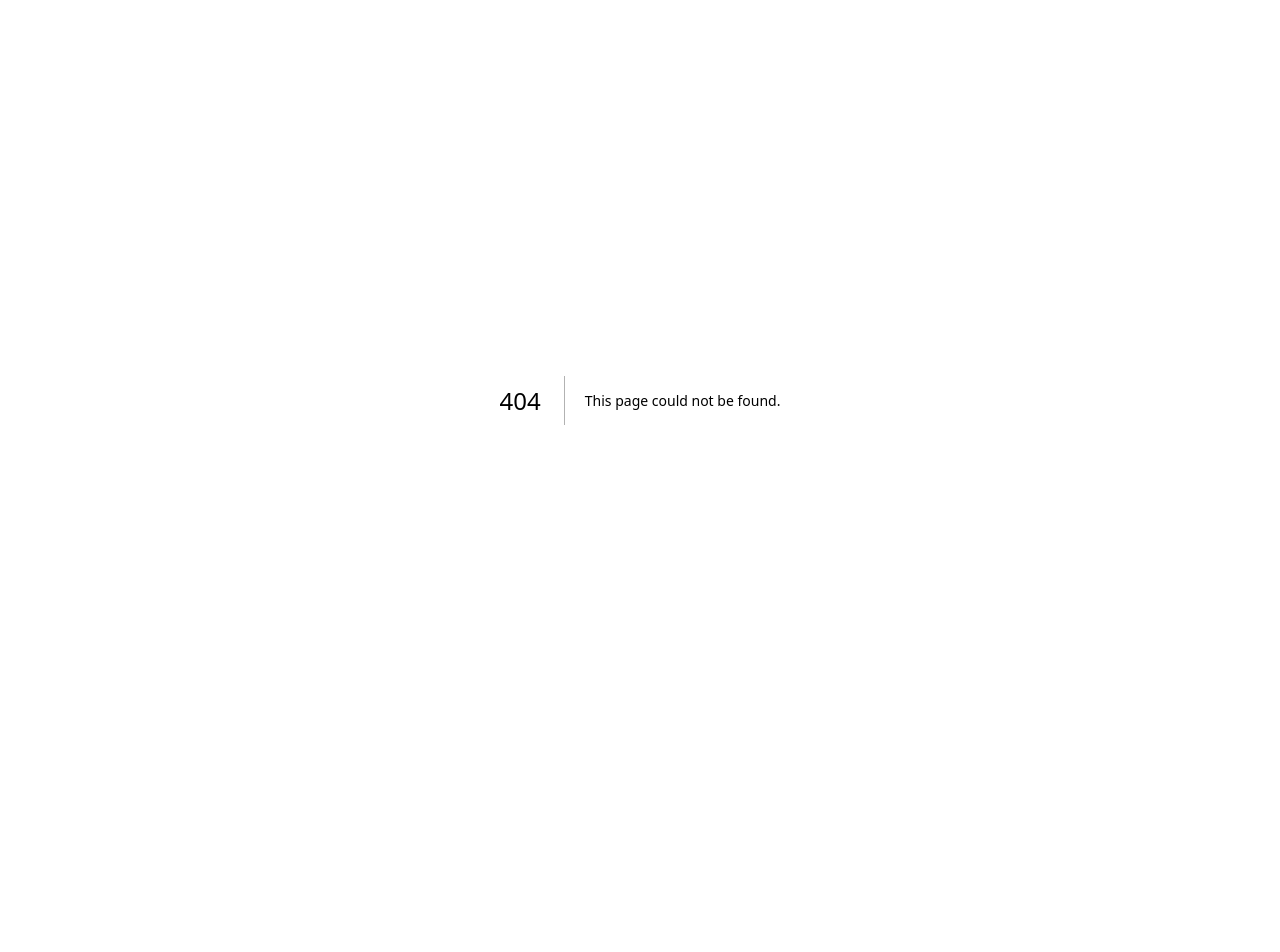
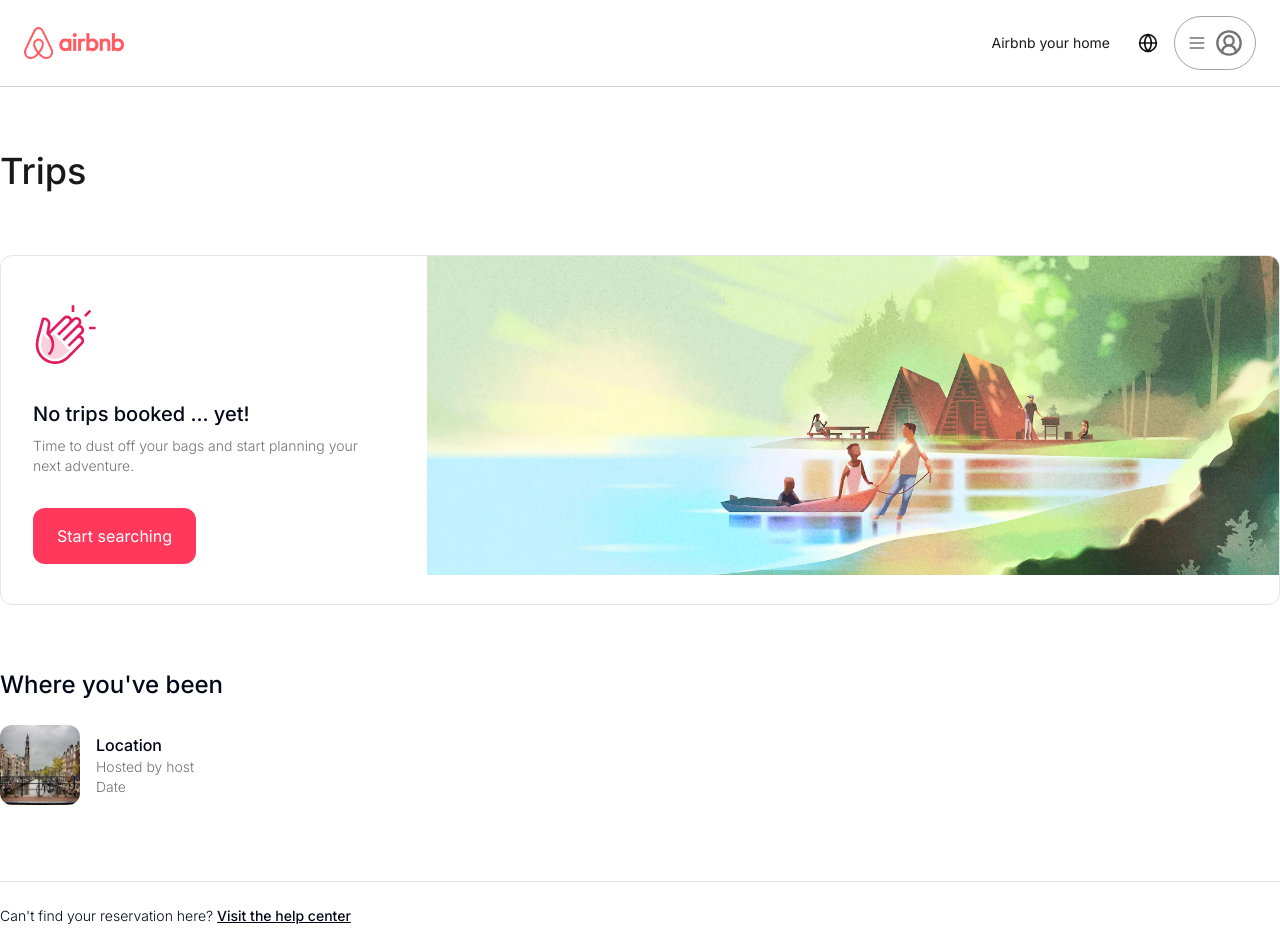
Before and after one commit to alloteyphil/airbnb-clone, a Next.js app: page /trips in a window 1280 px wide. Before the commit this address had no page. Shown: the top 952 px of the page. Before the commit the page ends 800 px from the top, so only its background shows below. Built offline with nearby package versions, Linux system fonts and the light colour scheme; no server answers; the database is empty.

Commit message:
Added small fixes

```diff
--- a/app/api/webhooks/stripe/route.js
+++ b/app/api/webhooks/stripe/route.js
@@ -26,14 +26,14 @@ export async function POST(req) {
     const { id, amount_total, metadata } = event.data.object;
     const stay = await getSingleStay(metadata?.bookingId);
     const { _id: stayId, title, price, images } = stay;
-    const { _id, firstName, lastName, email } = await getUserByClerk(
+    const { clerkId, firstName, lastName, email } = await getUserByClerk(
       metadata?.userId
     );
 
     const booking = {
       stripeId: id || "",
       user: {
-        _id: _id || "",
+        _id: clerkId || "",
         firstName: firstName || "",
         lastName: lastName || "",
         email: email || "",
--- a/app/checkout/[id]/page.js
+++ b/app/checkout/[id]/page.js
@@ -28,7 +28,7 @@ const page = async ({ params, searchParams }) => {
       <div className="max-w-6xl mx-auto py-16 flex-1">
         <div className="flex items-center">
           <ChevronLeftLink />
-          <h1 className="text-black/90/90 text-3xl font-medium">
+          <h1 className="text-black/90 text-3xl font-medium">
             Confirm and pay
           </h1>
         </div>
--- a/app/components/BookingDate.jsx
+++ b/app/components/BookingDate.jsx
@@ -17,7 +17,6 @@ const BookingDate = () => {
 
   const checkin = searchParams.get("checkin");
   const checkout = searchParams.get("checkout");
-  console.log(checkin, checkout);
 
   const dateContext = useDateStore((state) => state);
   const { setStartDate, setEndDate } = dateContext;
--- a/app/components/CheckoutButton.jsx
+++ b/app/components/CheckoutButton.jsx
@@ -31,6 +31,7 @@ const CheckoutButton = ({
       endDate,
     };
   }
+  console.log(user.id);
 
   const onCheckout = async () => {
     if (booking === undefined) return;
--- a/app/components/MapStayCard.jsx
+++ b/app/components/MapStayCard.jsx
@@ -25,7 +25,6 @@ const MapStayCard = ({
   const [currentUser, setCurrentUser] = useState(null);
   const [favourited, setFavourited] = useState(false);
   const { startDate, endDate } = useDateStore((state) => state);
-  console.log(startDate, endDate);
 
   useEffect(() => {
     const getUser = async () => {
--- a/app/components/Navbar.jsx
+++ b/app/components/Navbar.jsx
@@ -11,9 +11,11 @@ function Navbar({ children }) {
     <>
       <nav className="px-6">
         <div className="flex py-4">
-          <Link className=" flex-1 flex items-center" href={"/"}>
-            <Image src={logo} alt="Airbnb logo" width={100} />
-          </Link>
+          <div className=" flex-1 flex items-center">
+            <Link href={"/"}>
+              <Image src={logo} alt="Airbnb logo" width={100} />
+            </Link>
+          </div>
           <>{children}</>
           <div className="flex-1">
             <div className="ml-auto flex items-center max-w-max">
--- /dev/null
+++ b/app/components/TripsCard.jsx
@@ -0,0 +1,21 @@
+import Image from "next/image";
+import testImage from "../../public/amsterdam.jpeg";
+
+const TripsCard = () => {
+  return (
+    <div className="flex gap-4 items-center">
+      <Image
+        src={testImage}
+        className="w-20 h-20 rounded-xl"
+        alt="test image"
+      />
+      <div className="flex flex-col">
+        <p className="font-medium text-base">Location</p>
+        <p className="text-neutral-500">Hosted by host</p>
+        <p className="text-neutral-500">Date</p>
+      </div>
+    </div>
+  );
+};
+
+export default TripsCard;
--- /dev/null
+++ b/app/stays/[id]/loading.js
@@ -0,0 +1,91 @@
+import Navbar from "@/app/components/Navbar";
+import Footer from "@/app/components/Footer";
+import { Skeleton } from "@/components/ui/skeleton";
+
+const Loading = () => {
+  return (
+    <>
+      <Navbar />
+      <div className="max-w-7xl pt-6 mx-auto flex flex-col gap-3">
+        <h3 className="text-3xl font-medium">
+          <Skeleton className="w-52 h-6" />
+        </h3>
+        <div className="flex justify-between">
+          <Skeleton className="w-36 h-6" />
+          <div className="flex gap-4">
+            <Skeleton className="w-28 h-6" />
+          </div>
+        </div>
+
+        <div className="grid grid-cols-2 overflow-hidden mt-5 gap-2 rounded-2xl">
+          <div className="overflow-hidden max-h-[550px]">
+            <Skeleton className="w-full h-full" />
+          </div>
+          <div className="grid grid-cols-2 gap-2">
+            {Array.from({ length: 4 }).map((_, i) => (
+              <Skeleton key={i} className="w-full h-[270px]" />
+            ))}
+          </div>
+        </div>
+
+        <div className="flex gap-10 min-h-screen mt-7">
+          <div className="w-2/3 flex flex-col gap-6 mt-2">
+            <div className="flex flex-col gap-3">
+              <Skeleton className="w-60 h-8" />
+              <Skeleton className="w-40 h-6" />
+              <Skeleton className="w-10 h-6" />
+            </div>
+            <div className="border-t-[0.5px] border-b-[0.5px] flex items-center gap-6 border-neutral-300 py-6">
+              <Skeleton className="w-10 h-10 rounded-full" />
+
+              <div className="flex flex-col gap-1">
+                <Skeleton className="w-32 h-6" />
+                <Skeleton className="w-40 h-6" />
+              </div>
+            </div>
+
+            <div className="flex flex-col pb-8 pt-2 pl-2 gap-6 border-b-[0.5px] border-neutral-300">
+              <div className="flex items-start gap-3">
+                <Skeleton className="w-8 h-8 rounded-full" />
+                <div>
+                  <Skeleton className="w-24 h-6" />
+                  <Skeleton className="w-24 h-6" />
+                </div>
+              </div>
+            </div>
+
+            <div className="flex flex-col pb-8 pt-2 gap-6 border-b-[0.5px] border-neutral-300">
+              <Skeleton className="w-80 h-10" />
+            </div>
+
+            <div className="flex flex-col pb-8 pt-2 gap-6 border-b-[0.5px] border-neutral-300">
+              <h2 className="font-normal text-2xl">What this place offers</h2>
+              <div className="grid grid-cols-2 gap-5 w-2/3">
+                {Array.from({ length: 4 }).map((_, i) => (
+                  <div key={i} className="flex items-center gap-5">
+                    <Skeleton className="w-8 h-8 rounded-full" />
+                    <Skeleton className="w-10 h-6" />
+                  </div>
+                ))}
+              </div>
+            </div>
+          </div>
+
+          <div className="w-1/3 pt-2 pl-10 flex flex-col gap-8">
+            <div className="flex flex-col gap-6 rounded-2xl shadow-xl min-h-[300px] w-full p-6 border">
+              <Skeleton className="w-16 h-8" />
+              <div className="flex flex-col w-full px-10 py-4 border border-neutral-300 rounded-xl">
+                <Skeleton className="w-full h-8" />
+              </div>
+            </div>
+          </div>
+        </div>
+      </div>
+      <Footer>
+        <Skeleton className="w-64 h-6" />
+      </Footer>
+    </>
+  );
+};
+
+export default Loading;
--- /dev/null
+++ b/app/trips/page.js
@@ -0,0 +1,80 @@
+/* eslint-disable react/no-unescaped-entities */
+import Image from "next/image";
+import Navbar from "../components/Navbar";
+import TripImage from "../../public/trips.png";
+import Link from "next/link";
+import Separator from "../components/Separator";
+import TripsCard from "../components/TripsCard";
+import Footer from "../components/Footer";
+import { auth } from "@clerk/nextjs/server";
+import { getPastBookings } from "@/lib/actions/getPastBookings.actions";
+
+const page = async () => {
+  const { userId } = auth();
+  // if (userId !== null) {
+  // }
+  const pastBooking = await getPastBookings(userId);
+  return (
+    <>
+      <Navbar />
+      <div className="flex flex-col gap-16 max-w-[1500px] mx-auto py-16">
+        <div className="flex items-center">
+          <h1 className="text-black/90 text-4xl font-medium">Trips</h1>
+        </div>
+        <div className="grid grid-cols-3 max-h-[350px] overflow-hidden rounded-xl border border-neutral-200">
+          <div className="flex flex-col gap-8 pl-8 pr-12 py-12">
+            <svg
+              viewBox="0 0 48 48"
+              xmlns="http://www.w3.org/2000/svg"
+              aria-hidden="true"
+              role="presentation"
+              focusable="false"
+              className="block h-16 w-16 fill-current text-[rgb(227,28,95)] stroke-current"
+            >
+              <g stroke="none">
+                <path
+                  d="M15.629 22.596l-2.735 2.801a2 2 0 0 1-2.792.07L7.554 22.67c-.73 2.89-1.162 4.807-1.295 5.75-.134.942-.213 1.72-.238 2.334-.005.238.013.6.056 1.086.17 1.21.515 2.33 1.011 3.333 1.825 3.69 5.47 5.748 8.949 5.869 3.31.115 5.517-.794 8.313-3.48l2.715-2.752-11.436-12.214z"
+                  opacity=".2"
+                ></path>
+                <path d="M28.207 9.793c.469.468.79 1.028.965 1.622l.62-.622a3.828 3.828 0 0 1 5.755 5.026 3.829 3.829 0 0 1 1.81 6.23l-1.77 1.78c.452.133.885.351 1.272.655l.348.309a3.828 3.828 0 0 1 .154 5.252l-10.437 10.56c-1.044.935-1.74 1.522-2.086 1.76-1.884 1.375-3.787 2.15-6.1 2.464-.723.155-1.868.196-3.432.123-7.054-.575-12.678-6.198-13.257-13.25-.146-2.892.572-6.85 2.153-11.876 1.019-3.917 1.793-6.789 2.323-8.616.239-1.315 2.137-1.414 3.72-.754l.327.15c1.867.933 2.87 2.808 2.462 5.299l-.735 4.381L22.793 9.793a3.828 3.828 0 0 1 5.414 0zm-3.877 1.302L12.836 22.578c4.186 4.427 4.186 11.502-.204 16.054l-1.414-1.414c3.64-3.642 3.708-9.504.153-13.28L9.93 22.343l1.09-6.54c.351-1.752-.204-2.84-1.341-3.409-.34-.18-.777-.286-1.31-.317-1.986 7.282-3.228 11.911-3.726 13.886-.422 1.887-.634 3.556-.634 5.01.235 6.32 5.165 11.443 11.405 11.98 1.127.058 2.14.024 3.039-.104 1.998-.271 3.588-.919 5.221-2.11.613-.33 4.653-4.311 12.12-11.946a1.828 1.828 0 0 0-2.463-2.698l-6.057 6.045-1.362-1.467 9.882-9.88a1.829 1.829 0 0 0 .203-2.345l-.203-.24a1.828 1.828 0 0 0-2.586 0l-9.785 9.784-1.363-1.467 11.734-11.732a1.829 1.829 0 0 0 .203-2.345l-.203-.24a1.829 1.829 0 0 0-2.463-.113L19.57 23.844l-1.362-1.467 8.586-8.584a1.829 1.829 0 0 0 .112-2.463l-.235-.235a1.829 1.829 0 0 0-2.34 0zM47 17v2h-5v-2h5zM42.293 4.293l1.414 1.414-4 4-1.414-1.414 4-4zM31 1v5h-2V1h2z"></path>
+              </g>
+            </svg>
+            <div className="flex flex-col gap-2">
+              <p className="font-medium text-xl">No trips booked ... yet!</p>
+              <p className="text-sm text-neutral-500">
+                Time to dust off your bags and start planning your next
+                adventure.
+              </p>
+            </div>
+            <Link href={"/"}>
+              <button className="bg-theme transition duration-300 ease-in-out px-6 py-4 font-normal text-white text-base cursor-pointer rounded-xl hover:bg-primary">
+                Start searching
+              </button>
+            </Link>
+          </div>
+          <Image
+            className="object-cover object-bottom col-span-2"
+            src={TripImage}
+            alt="Family gathering"
+          />
+        </div>
+        <div className="flex flex-col gap-6">
+          <p className="font-medium text-2xl">Where you've been</p>
+          <TripsCard />
+        </div>
+        <div className="flex flex-col gap-6">
+          <Separator />
+          <div className="flex gap-1">
+            <p>Can't find your reservation here? </p>
+            <Link className="underline font-medium" href="#">
+              Visit the help center
+            </Link>
+          </div>
+        </div>
+      </div>
+      <Footer />
+    </>
+  );
+};
+
+export default page;
--- /dev/null
+++ b/lib/actions/getPastBookings.actions.js
@@ -0,0 +1,21 @@
+"use server";
+
+import { connectToDb } from "@/mongo/database";
+import Bookings from "@/mongo/database/models/booking.model";
+
+export const getPastBookings = async (clerkId) => {
+  try {
+    await connectToDb();
+
+    const currentDate = new Date();
+
+    const pastBookings = await Bookings.find({
+      endDate: { $lt: currentDate },
+      "user._id": clerkId,
+    });
+
+    return JSON.parse(JSON.stringify(pastBookings));
+  } catch (error) {
+    console.log(error);
+  }
+};
```
Also changed, not shown: data/navlinks.js (+2 -6 lines), public/trips.png (added).
